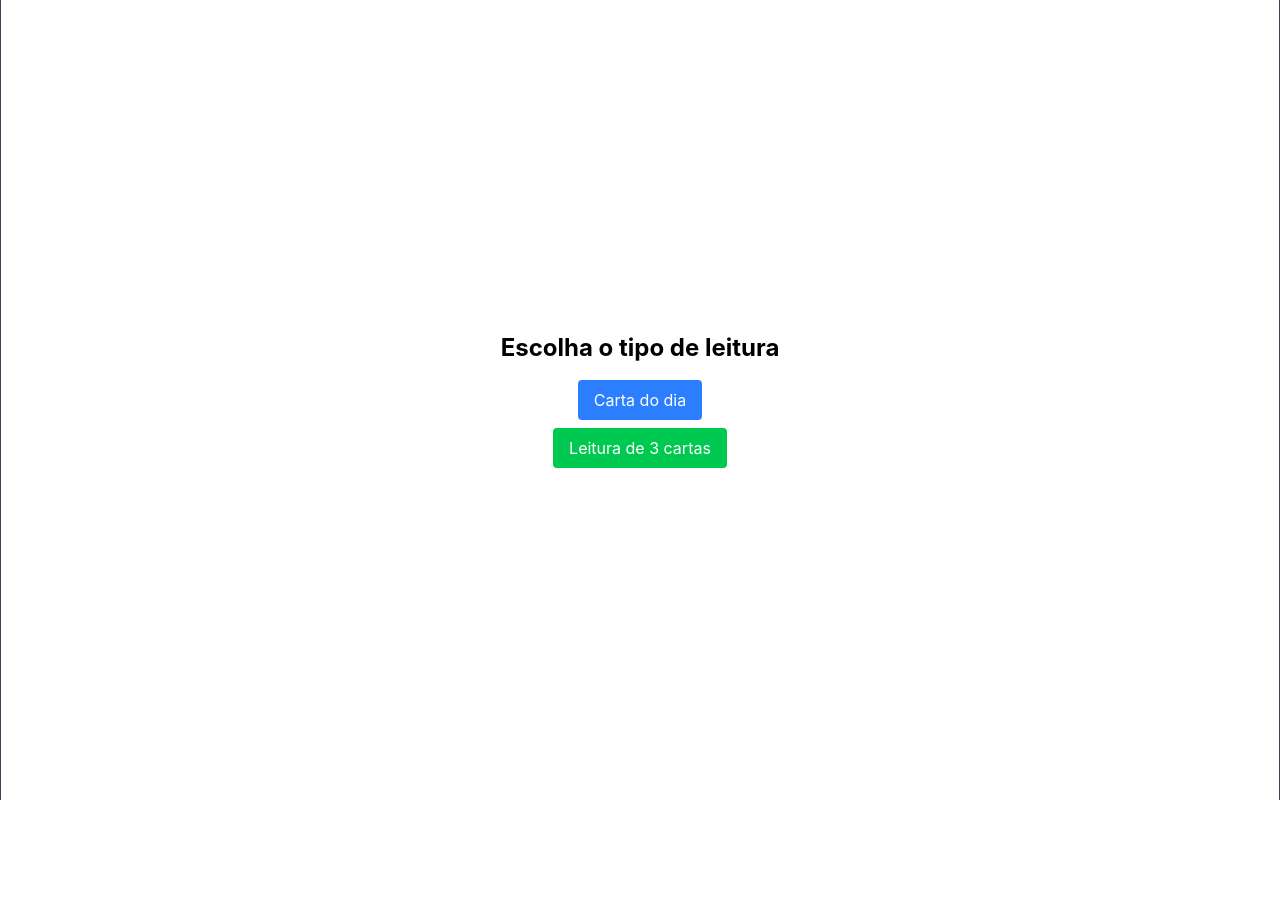
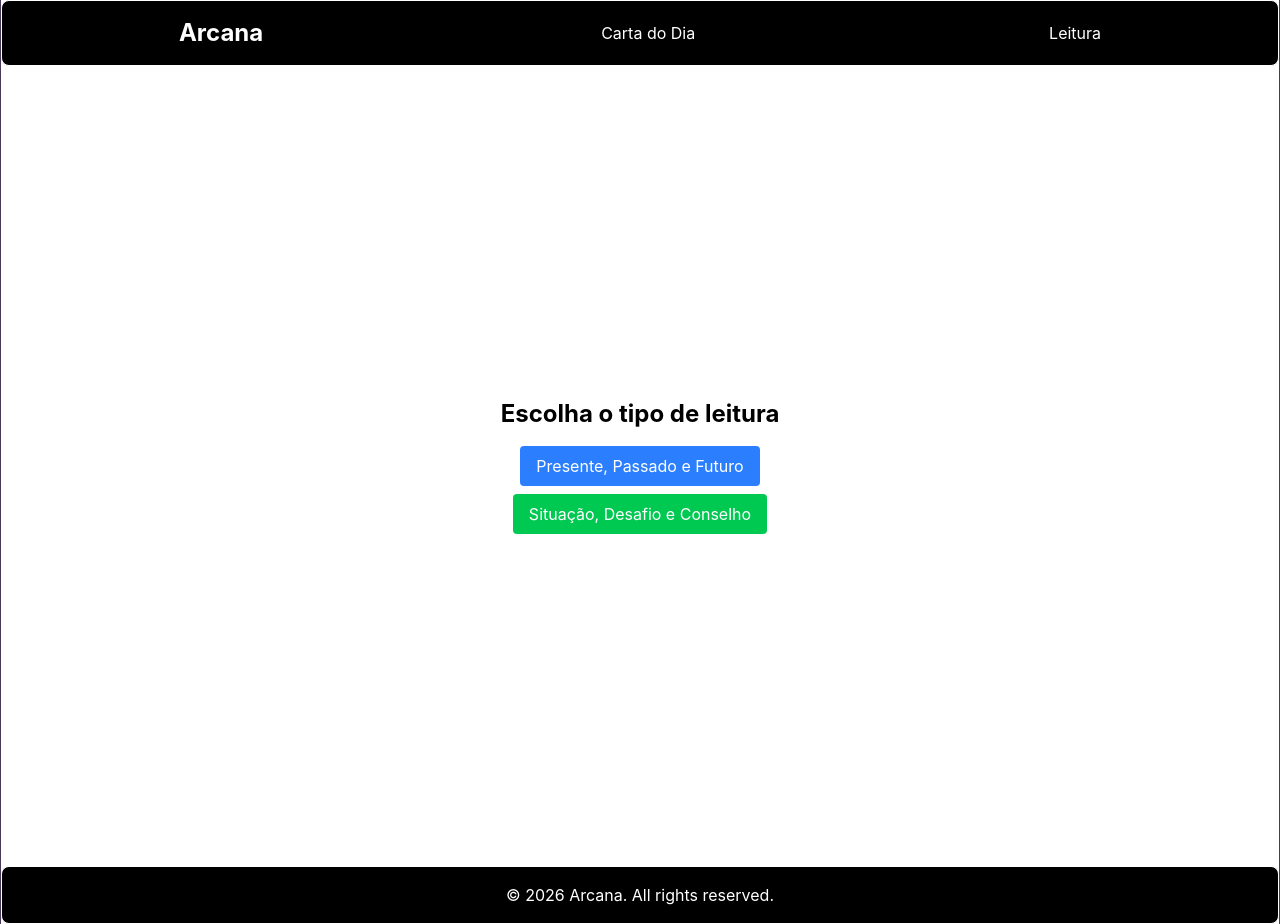
Before and after one commit to marvieiradev/web-arcana, a React (Vite) app: page /reading in a window 1280 px wide. Before the commit the page ends 800 px from the top, so only its background shows below. Built offline with nearby package versions, Linux system fonts and the light colour scheme.

Commit message:
feat: added simple components and a basic structure for pages and components

```diff
--- a/src/App.jsx
+++ b/src/App.jsx
@@ -1,10 +1,14 @@
 import { Outlet } from "react-router-dom";
+import Header from "./components/header";
+import Footer from "./components/footer";
 
 function App() {
   return (
     <>
       <main className="flex flex-col items-center bg-foreground text-background min-h-screen h-full">
-        <Outlet />
+        <Header/>
+        <Outlet className="flex-1 w-full"/>
+        <Footer/>
       </main>
     </>
   );
--- a/src/components/board.jsx
+++ b/src/components/board.jsx
@@ -1,9 +1,51 @@
 export default function Board({ data }) {
-    return (
-        <>
-        <div className="w-full overflow-x-auto">
-            {data === "diary" ? (<p>Carta do dia</p>):(<p>Leitura de 3 cartas</p>)}
-        </div>
-        </>
-    )
+  return (
+    <>
+      <div className="w-full overflow-x-auto">
+        {data === "diary" ? (
+          <div className="flex flex-col items-center justify-center">
+            <div className="flex justify-around items-center gap-4">
+              <img
+                src="src/assets/example-card.webp"
+                alt="Carta"
+                className="h-80"
+              />
+            </div>
+          </div>
+        ) : (
+          <div className="flex flex-col items-center justify-center">
+            <h1 className="text-2xl font-bold mb-4">{data.title}</h1>
+            <div className="flex justify-around items-center gap-4">
+              <div className="flex flex-col justify-center items-center gap-4">
+                <img
+                  src="src/assets/example-card.webp"
+                  alt="Carta"
+                  className="h-80"
+                />
+                <p>{data.cardTitles[0]}</p>
+              </div>
+
+              <div className="flex flex-col justify-center items-center gap-4">
+                <img
+                  src="src/assets/example-card.webp"
+                  alt="Carta"
+                  className="h-80"
+                />
+                <p>{data.cardTitles[1]}</p>
+              </div>
+
+              <div className="flex flex-col justify-center items-center gap-4">
+                <img
+                  src="src/assets/example-card.webp"
+                  alt="Carta"
+                  className="h-80"
+                />
+                <p>{data.cardTitles[2]}</p>
+              </div>
+            </div>
+          </div>
+        )}
+      </div>
+    </>
+  );
 }
--- /dev/null
+++ b/src/components/footer.jsx
@@ -0,0 +1,9 @@
+export default function Footer() {
+    return (
+        <>
+        <div className="w-full overflow-x-auto bg-black text-white border border-background rounded-lg p-4 flex justify-center items-center">
+            <p>&copy; 2026 Arcana. All rights reserved.</p>
+        </div>
+        </>
+    )
+}
--- /dev/null
+++ b/src/components/header.jsx
@@ -0,0 +1,17 @@
+import { Link } from "react-router-dom";
+
+export default function Header() {
+  return (
+    <>
+      <div className="w-full overflow-x-auto bg-black text-white border border-background rounded-lg p-4 flex">
+        <div className="w-full flex items-center justify-around space-x-4">
+            <Link to="/" className="text-white hover:text-gray-400">
+                <h1 className="text-2xl font-bold">Arcana</h1>
+            </Link>
+            <Link to="/daily-card" className="text-white hover:text-gray-400">Carta do Dia</Link>
+            <Link to="/reading" className="text-white hover:text-gray-400 ml-4">Leitura</Link>
+        </div>
+      </div>
+    </>
+  );
+}
--- a/src/components/message.jsx
+++ b/src/components/message.jsx
@@ -1,7 +1,7 @@
 export default function Message({ data }) {
     return (
         <>
-        <div className="w-full overflow-x-auto border border-background rounded-lg p-4">
+        <div className="w-full overflow-x-auto border border-background rounded-lg p-4 bg-amber-100">
             <p>{data}</p>
         </div>
         </>
--- /dev/null
+++ b/src/pages/DailyCardPage.jsx
@@ -0,0 +1,12 @@
+import Board from "../components/board";
+import Message from "../components/message";
+
+export default function DailyCard() {
+    return(
+        <div className="flex flex-col items-center justify-center h-screen gap-6">
+            <h1 className="text-3xl font-bold text-blue-500">Carta do dia</h1>
+            <Board data="diary"/>
+            <Message data="Esta é a carta do dia. Ela traz uma mensagem especial para você. Aproveite a leitura e reflita sobre o significado desta carta em sua vida."/>
+        </div>
+    )
+}
--- /dev/null
+++ b/src/pages/HomePage.jsx
@@ -0,0 +1,23 @@
+import { Link } from "react-router-dom";
+
+export default function Home() {
+  return (
+    <>
+      <div className="flex flex-col items-center justify-center h-screen">
+        <h1 className="text-4xl font-bold mb-4">Bem-vindo ao Arcana</h1>
+        <Link
+          to="/daily-card"
+          className="bg-blue-500 text-white px-4 py-2 rounded hover:bg-blue-600 transition"
+        >
+          Carta do Dia
+        </Link>
+        <Link
+          to="/reading"
+          className="bg-green-500 text-white px-4 py-2 rounded hover:bg-green-600 transition mt-4"
+        >
+          Leitura
+        </Link>
+      </div>
+    </>
+  );
+}
--- /dev/null
+++ b/src/pages/ReadingPage.jsx
@@ -0,0 +1,51 @@
+import { useState } from "react";
+import Board from "../components/board";
+import Message from "../components/message";
+
+export default function Reading() {
+  const temporal = {
+    readingType: "three-cards",
+    title: "Presente, Passado e Futuro",
+    message:
+      " Esta é a leitura de 3 cartas. Ela traz uma mensagem especial para você. Aproveite a leitura e reflita sobre o significado destas cartas em sua vida.",
+    cardTitles: ["Presente", "Passado", "Futuro"],
+  };
+
+  const situational = {
+    readingType: "three-cards",
+    title: "Situação, Desafio e Conselho",
+    message:
+      "Esta é a leitura de 3 cartas. Ela traz uma mensagem especial para você. Aproveite a leitura e reflita sobre o significado destas cartas em sua vida.",
+    cardTitles: ["Situação", "Desafio", "Conselho"],
+  };
+
+  const [readType, setReadType] = useState(null);
+
+  return (
+    <>
+      {readType === null && (
+        <div className="flex flex-col items-center justify-center h-screen">
+          <h1 className="text-2xl font-bold mb-4">Escolha o tipo de leitura</h1>
+          <button
+            className="bg-blue-500 text-white px-4 py-2 rounded hover:bg-blue-600"
+            onClick={() => setReadType(temporal)}
+          >
+            Presente, Passado e Futuro
+          </button>
+          <button
+            className="bg-green-500 text-white px-4 py-2 rounded hover:bg-green-600 mt-2"
+            onClick={() => setReadType(situational)}
+          >
+            Situação, Desafio e Conselho
+          </button>
+        </div>
+      )}
+      {readType !== null && (
+        <div className="flex flex-col items-center justify-center h-screen gap-8">
+          <Board data={readType} />
+          <Message data={"Lorem20 ipsum dolor sit amet"} />
+        </div>
+      )}
+    </>
+  );
+}
--- a/src/pages/home/page.jsx
+++ /dev/null
@@ -1,5 +0,0 @@
-export default function Home() {
-    return(
-        <div className="bg-red-600">Home</div>
-    )
-}
--- a/src/pages/reading/page.jsx
+++ /dev/null
@@ -1,35 +0,0 @@
-import { useState } from "react";
-import Board from "../../components/board";
-import Message from "../../components/message";
-
-export default function Reading() {
-    const data = {
-        readingType: "diary",
-        message: "Esta é uma mensagem de exemplo."
-    };
-
-    const [readType, setReadType] = useState(null);
-
-    return(
-        <>
-        {readType === null && (
-            <div className="flex flex-col items-center justify-center h-screen">
-                <h1 className="text-2xl font-bold mb-4">Escolha o tipo de leitura</h1>
-                <button className="bg-blue-500 text-white px-4 py-2 rounded hover:bg-blue-600" onClick={() => setReadType("diary")}>
-                    Carta do dia
-                </button>
-                <button className="bg-green-500 text-white px-4 py-2 rounded hover:bg-green-600 mt-2" onClick={() => setReadType("three")}>
-                    Leitura de 3 cartas
-                </button>
-            </div>
-        )}
-        {readType !== null && (
-            <>
-            <div className="text-blue-600">Reading</div>
-            <Board data={readType} />
-            <Message data={"Lorem20 ipsum dolor sit amet"} />
-            </>
-        )}
-        </>
-    )
-}
```
Also changed, not shown: src/main.jsx (+7 -2 lines), src/assets/example-card.webp (added).
